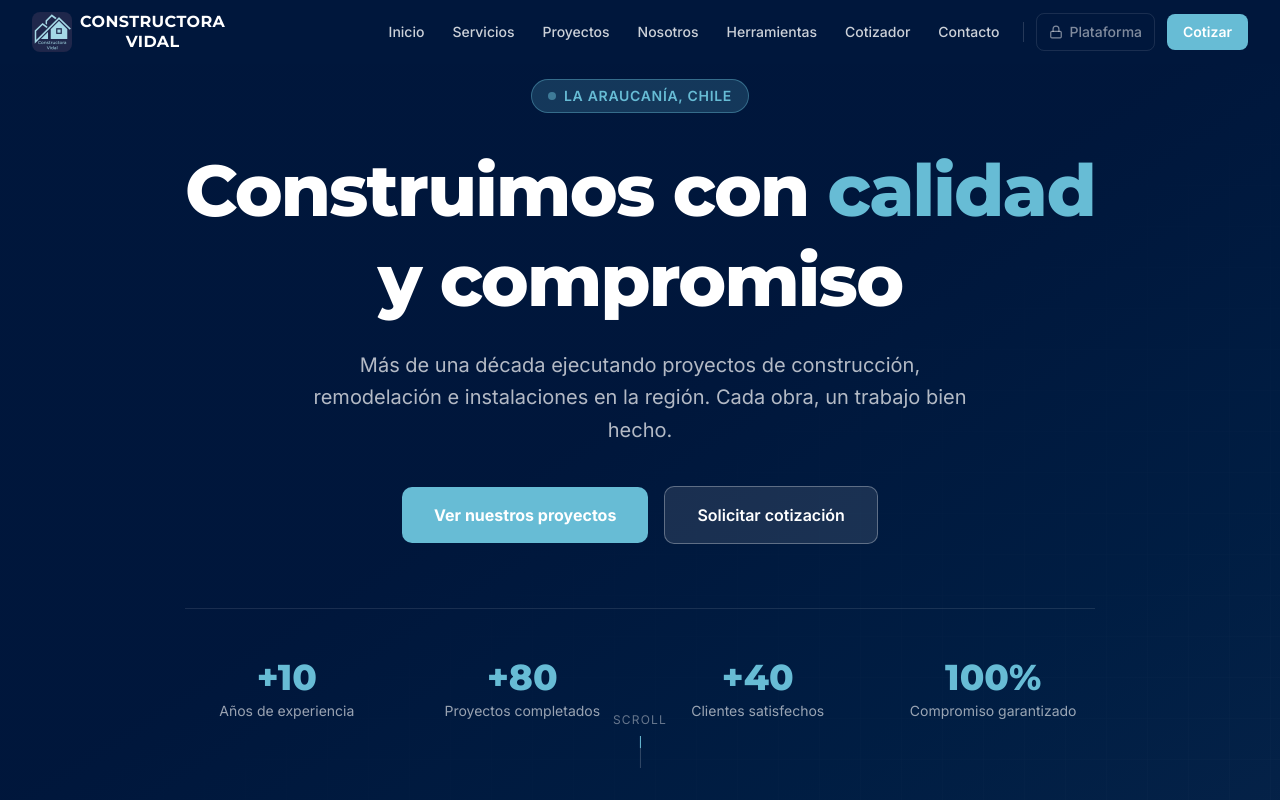
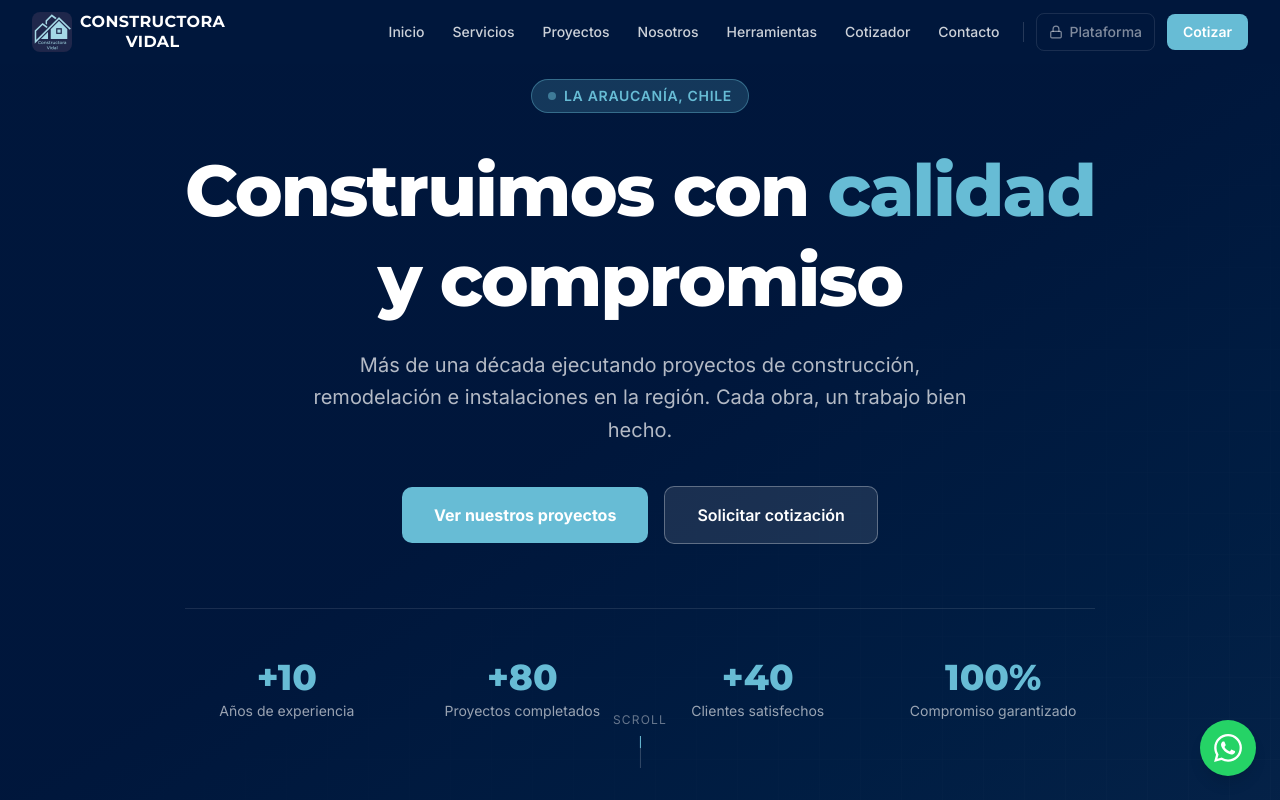
Before and after one commit to cvidala/constructora-vidal, a Next.js app: page / in a window 1280 px wide. Shown: the top 800 px of the page. Built offline with nearby package versions, Linux system fonts and the light colour scheme.

Commit message:
feat: botón flotante WhatsApp con mensaje preescrito

```diff
--- a/app/page.tsx
+++ b/app/page.tsx
@@ -7,6 +7,7 @@
 import Cotizador from "@/components/sections/cotizador";
 import Contacto from "@/components/sections/contacto";
 import FooterSection from "@/components/sections/footer-section";
+import WhatsAppButton from "@/components/whatsapp-button";
 
 export default function Home() {
   return (
@@ -22,6 +23,7 @@
         <Contacto />
       </main>
       <FooterSection />
+      <WhatsAppButton />
     </>
   );
 }
--- /dev/null
+++ b/components/whatsapp-button.tsx
@@ -0,0 +1,26 @@
+import Link from "next/link";
+
+const PHONE = "56978262069"; // sin + ni espacios
+
+export default function WhatsAppButton() {
+  return (
+    <Link
+      href={`https://wa.me/${PHONE}?text=Hola,%20me%20gustar%C3%ADa%20obtener%20m%C3%A1s%20informaci%C3%B3n%20sobre%20sus%20servicios.`}
+      target="_blank"
+      rel="noopener noreferrer"
+      aria-label="Contactar por WhatsApp"
+      className="fixed bottom-6 right-6 z-50 flex items-center justify-center w-14 h-14 rounded-full shadow-lg hover:shadow-xl transition-all duration-200 hover:scale-110 active:scale-95"
+      style={{ backgroundColor: "#25D366" }}
+    >
+      {/* WhatsApp SVG oficial */}
+      <svg
+        xmlns="http://www.w3.org/2000/svg"
+        viewBox="0 0 24 24"
+        fill="white"
+        className="w-7 h-7"
+      >
+        <path d="M17.472 14.382c-.297-.149-1.758-.867-2.03-.967-.273-.099-.471-.148-.67.15-.197.297-.767.966-.94 1.164-.173.199-.347.223-.644.075-.297-.15-1.255-.463-2.39-1.475-.883-.788-1.48-1.761-1.653-2.059-.173-.297-.018-.458.13-.606.134-.133.298-.347.446-.52.149-.174.198-.298.298-.497.099-.198.05-.371-.025-.52-.075-.149-.669-1.612-.916-2.207-.242-.579-.487-.5-.669-.51-.173-.008-.371-.01-.57-.01-.198 0-.52.074-.792.372-.272.297-1.04 1.016-1.04 2.479 0 1.462 1.065 2.875 1.213 3.074.149.198 2.096 3.2 5.077 4.487.709.306 1.262.489 1.694.625.712.227 1.36.195 1.871.118.571-.085 1.758-.719 2.006-1.413.248-.694.248-1.289.173-1.413-.074-.124-.272-.198-.57-.347m-5.421 7.403h-.004a9.87 9.87 0 01-5.031-1.378l-.361-.214-3.741.982.998-3.648-.235-.374a9.86 9.86 0 01-1.51-5.26c.001-5.45 4.436-9.884 9.888-9.884 2.64 0 5.122 1.03 6.988 2.898a9.825 9.825 0 012.893 6.994c-.003 5.45-4.437 9.884-9.885 9.884m8.413-18.297A11.815 11.815 0 0012.05 0C5.495 0 .16 5.335.157 11.892c0 2.096.547 4.142 1.588 5.945L.057 24l6.305-1.654a11.882 11.882 0 005.683 1.448h.005c6.554 0 11.89-5.335 11.893-11.893a11.821 11.821 0 00-3.48-8.413z" />
+      </svg>
+    </Link>
+  );
+}
```
